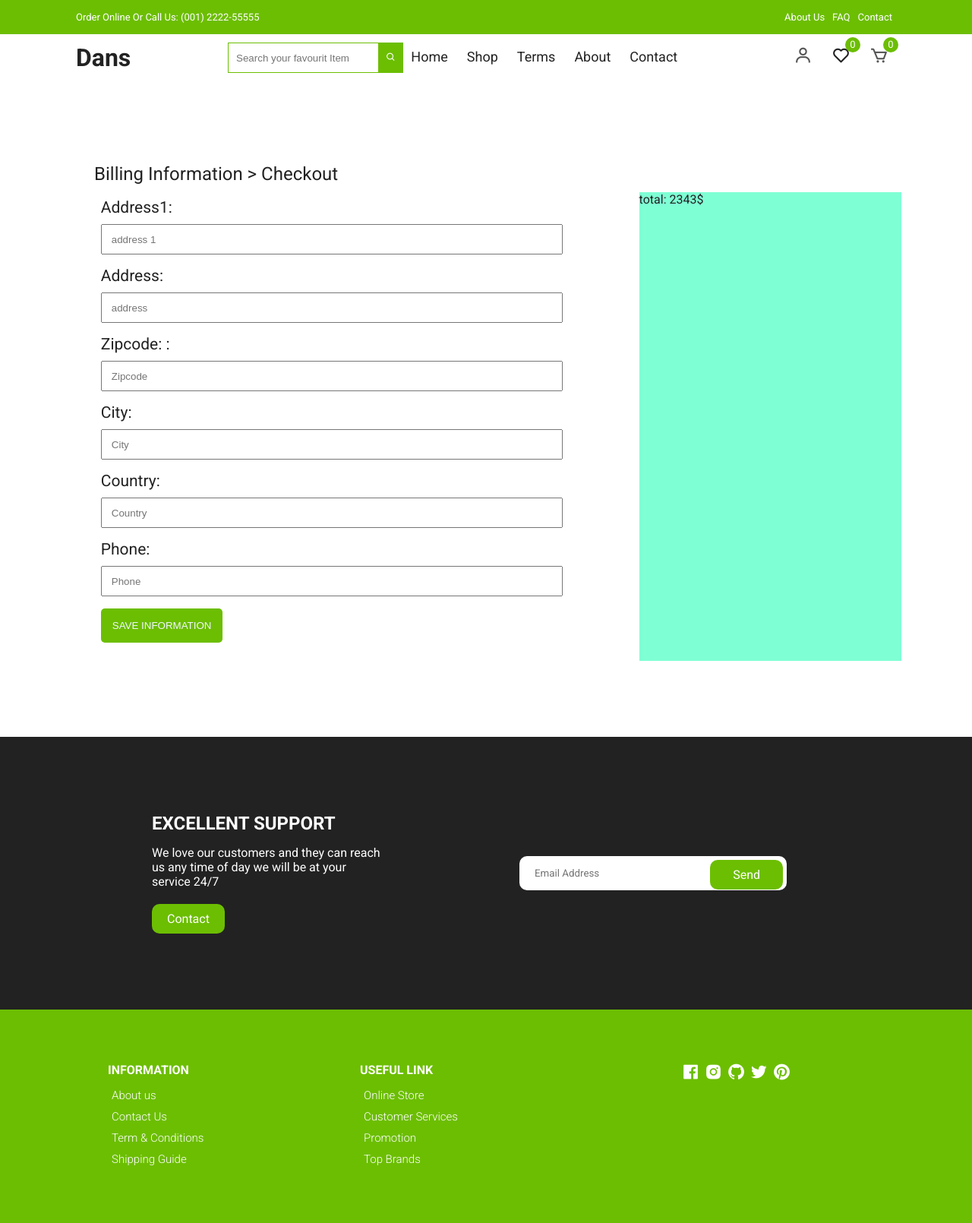
After one commit to 0rakib0/DANS-Ecommerce-project, a Django app: page /chckout-order/ in a window 1280 px wide. The commit adds this page. Shown: the whole page at 76% size. Run offline with Django 4.2, Linux system fonts and the light colour scheme; some libraries are stand-ins or nearby versions.

Commit message:
checkout page design

```diff
--- a/DansEcom/urls.py
+++ b/DansEcom/urls.py
@@ -10,6 +10,7 @@ urlpatterns = [
     path('', include('shopApp.urls')),
     path('', include('adminApp.urls')),
     path('', include('orderApp.urls')),
+    path('', include('paymentApp.urls'))
 ]
 if settings.DEBUG:
     urlpatterns += static(settings.MEDIA_URL, document_root=settings.MEDIA_ROOT)
--- /dev/null
+++ b/paymentApp/urls.py
@@ -0,0 +1,7 @@
+from django.urls import path
+from . import views
+app_name = 'paymentApp'
+urlpatterns = [
+    path('chckout-order/', views.Checkout, name='checkout'),
+
+]
--- a/paymentApp/views.py
+++ b/paymentApp/views.py
@@ -1,3 +1,10 @@
 from django.shortcuts import render
 
 # Create your views here.
+
+
+def Checkout(request):
+    context={
+
+    }
+    return render(request, 'paymentApp/checkout.html', context)
--- a/static/website_assets/css/styles.css
+++ b/static/website_assets/css/styles.css
@@ -1200,14 +1200,6 @@ th:last-child {
   text-align: right;
 }
 
-.checkout {
-  display: inline-block;
-  background-color: var(--green);
-  color: white;
-  padding: 1rem;
-  margin-top: 1rem;
-}
-
 @media only screen and (max-width: 567px) {
   .cart-info p {
     display: none;
--- a/template/base.html
+++ b/template/base.html
@@ -18,6 +18,62 @@
     <!-- Custom StyleSheet -->
     <link rel="stylesheet" href="{% static 'website_assets/css/styles.css' %}" />
     <title>ecommerce Website</title>
+    <style>
+      .checkout-container{
+        width: 90%;
+        margin: 10rem auto;
+      }
+      .input-fields{
+        display: flex;
+        width: 60%;
+        margin-bottom: 16px;
+      }
+      .checkout-container h2{
+        padding-left: 6rem;
+        font-weight: 400;
+        padding-top: 1rem;
+        padding-bottom: 1rem;
+      }
+      .fields{
+        padding: 8px 4rem;
+      }
+      .fields label{
+        font-size:21px;
+      }
+      .fields input{
+        width: 200%;
+        height: 40px;
+        padding: 12px;
+        margin-top: 10px;
+      }
+      .fields button{
+        padding: 15px;
+        background-color: #6cbe02;
+        border: 0;
+        color: aliceblue;
+        border-radius: 5px;
+      }
+      .address-container{
+        display: flex;
+        justify-content: space-around;
+      }
+      .total-fields{
+        width: 30%;
+        background-color: aquamarine;
+      }
+      /* media quiry for medium device */
+      @media only screen and (max-width: 799px) {
+        .fields input{
+          width: 100%;
+        }
+      }
+      /* media quiry for small device */
+      @media only screen and (max-width: 400px) {
+        .address-container{
+         background-color: #6cbe02;
+        }
+      }
+    </style>
   </head>
   <body>
     <!-- Header -->
@@ -40,9 +96,14 @@
           <ul class="nav-list d-flex">
             <li>
               <div>
-                <form action="{% url 'homeApp:home' %}"          method="GET">
-                  <input style="height: 40px;padding:10px;border:1px solid #6cbe02; outline:none" type="text" name="search" placeholder="Search your favourit Item">
-                  <button id="carsh-btn" style="background-color: #6cbe02;height:40px;padding:0 10px;color:white;border:0;margin-left:-5px;"><i class="bx bx-search"></i></button>
+                <form action="{% url 'homeApp:home' %}" method="GET">
+                  <input
+                    style="height: 40px;padding:10px;border:1px solid #6cbe02; outline:none"
+                    type="text" name="search"
+                    placeholder="Search your favourit Item">
+                  <button id="carsh-btn"
+                    style="background-color: #6cbe02;height:40px;padding:0 10px;color:white;border:0;margin-left:-5px;"><i
+                      class="bx bx-search"></i></button>
                 </form>
               </div>
             </li>
--- /dev/null
+++ b/template/paymentApp/checkout.html
@@ -0,0 +1,45 @@
+{% extends "base.html" %}
+{% load static %}
+{% block body %}
+
+    <div class="checkout-container">
+        <h2>Billing Information > Checkout</h2>
+        <div class="address-container">
+            <div class="input-fields">
+                <form action="">
+                    <div class="fields">
+                        <label for="address1">Address1: </label>
+                        <input type="text" placeholder="address 1" id="address1" >
+                    </div>
+                    <div class="fields">
+                        <label for="address1">Address: </label>
+                        <input type="text" placeholder="address" id="address" >
+                    </div>
+                    <div class="fields">
+                        <label for="address1">Zipcode: : </label>
+                        <input type="text" placeholder="Zipcode" id="address1" >
+                    </div>
+                    <div class="fields">
+                        <label for="address1">City: </label>
+                        <input type="text" placeholder="City" id="address1" >
+                    </div>
+                    <div class="fields">
+                        <label for="address1">Country: </label>
+                        <input type="text" placeholder="Country" id="address1" >
+                    </div>
+                    <div class="fields">
+                        <label for="address1">Phone: </label>
+                        <input type="text" placeholder="Phone" id="address1" >
+                    </div>
+                    <div class="fields">
+                        <button type="submit">SAVE INFORMATION</button>
+                    </div>
+                </form>
+            </div>
+            <div class="total-fields">
+                total: 2343$
+            </div>
+        </div>
+    </div>
+
+{% endblock %}
```
Lines whose indentation alone changed are shown as unchanged.
